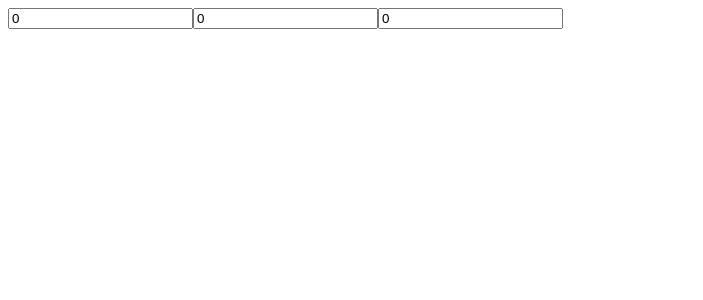
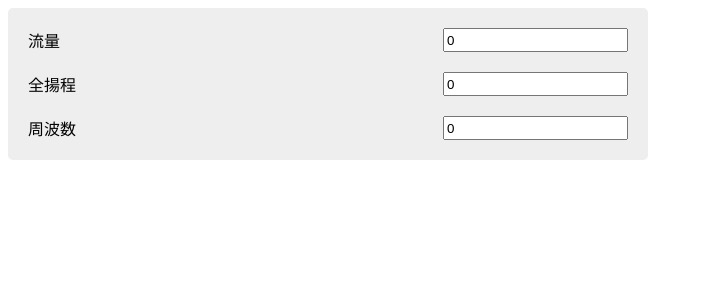
Before and after one commit to Toshimichi0915/pump-design, a Next.js app: page / in a window 1280 px wide. Shown: the top 300 px of the page, without its empty margins (0-703 px from the left). Built offline with nearby package versions, Linux system fonts and the light colour scheme.

Commit message:
細かいスタイリング

```diff
--- a/src/app/layout.tsx
+++ b/src/app/layout.tsx
@@ -1,4 +1,10 @@
 import { ReactNode, Suspense } from "react"
+import { Noto_Sans_JP } from "next/font/google"
+
+const font = Noto_Sans_JP({
+  weight: "400",
+  subsets: ["latin"]
+})
 
 export default function RootLayout({
   children,
@@ -7,7 +13,7 @@ export default function RootLayout({
 }>) {
   return (
     <html lang="en">
-      <body>
+      <body className={font.className}>
         <Suspense fallback={<div>Loading...</div>}>{children}</Suspense>
       </body>
     </html>
--- /dev/null
+++ b/src/app/page.module.css
@@ -0,0 +1,15 @@
+.inputs {
+    display: flex;
+    flex-direction: column;
+    gap: 20px;
+    padding: 20px;
+    border-radius: 5px;
+    background-color: #eeeeee;
+    margin-bottom: 10px;
+    max-width: 600px;
+}
+
+.label {
+    display: flex;
+    justify-content: space-between;
+}
--- a/src/app/page.tsx
+++ b/src/app/page.tsx
@@ -5,6 +5,7 @@ import { newTable } from "@/app/table"
 import { diameterTable, impellerTable, keyTable, motorOutputTable, motorTable, pumpEfficiencyTable } from "@/app/data"
 import { useSearchParams } from "next/navigation"
 import { TableView } from "@/app/table-view"
+import pageStyles from "@/app/page.module.css"
 
 export default function Page() {
   const searchParams = useSearchParams()
@@ -143,10 +144,19 @@ export default function Page() {
 
   return (
     <div>
-      <div>
-        <input type="number" value={quantity} onChange={(e) => setQuantity(Number(e.target.value))} />
-        <input type="number" value={head} onChange={(e) => setHead(Number(e.target.value))} />
-        <input type="number" value={frequency} onChange={(e) => setFrequency(Number(e.target.value))} />
+      <div className={pageStyles.inputs}>
+        <label className={pageStyles.label}>
+          <span>流量</span>
+          <input type="number" value={quantity} onChange={(e) => setQuantity(Number(e.target.value))} />
+        </label>
+        <label className={pageStyles.label}>
+          <span>全揚程</span>
+          <input type="number" value={head} onChange={(e) => setHead(Number(e.target.value))} />
+        </label>
+        <label className={pageStyles.label}>
+          <span>周波数</span>
+          <input type="number" value={frequency} onChange={(e) => setFrequency(Number(e.target.value))} />
+        </label>
       </div>
       <TableView table={data} />
     </div>
```
